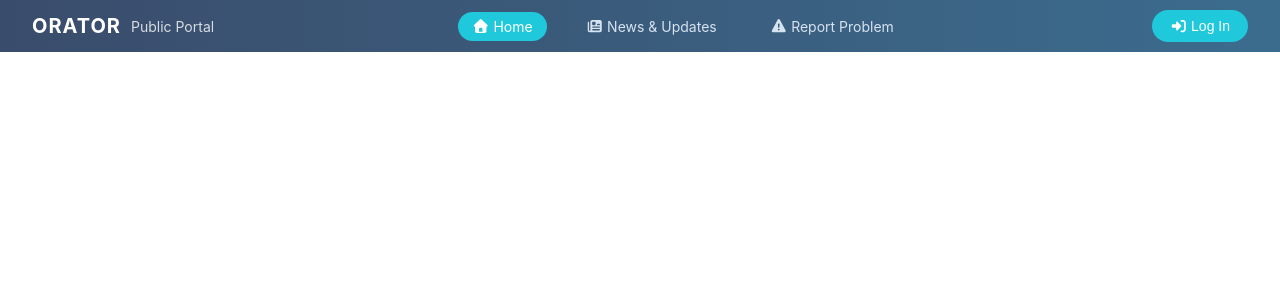
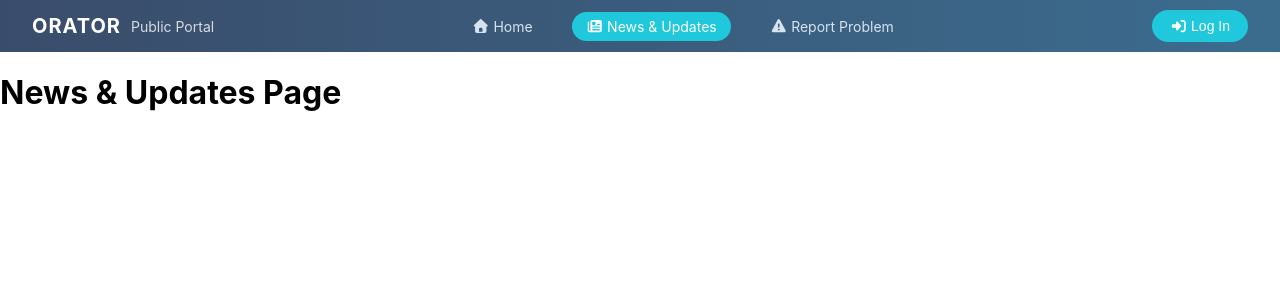
Before and after one commit to Junaid-Taqi/orator-public-portal, a React (Create React App) app: page /news in a window 1280 px wide. Shown: the top 300 px of the page. Built offline with nearby package versions, Linux system fonts and the light colour scheme.

Commit message:
inital commit

```diff
--- a/package.json
+++ b/package.json
@@ -12,6 +12,7 @@
     "@testing-library/user-event": "^13.5.0",
     "react": "^19.2.4",
     "react-dom": "^19.2.4",
+    "react-router-dom": "^7.13.0",
     "react-scripts": "5.0.1",
     "web-vitals": "^2.1.4"
   },
--- a/src/App.js
+++ b/src/App.js
@@ -1,11 +1,31 @@
-import logo from './logo.svg';
 import './App.css';
 import Header from './components/Header';
+import Home from './components/Home';
+import News from './components/News';
+import Report from './components/Report';
+import { Routes, Route } from 'react-router-dom';
+
+
+function Login() {
+  return (
+    <div className="page">
+      <h1>Log In</h1>
+    </div>
+  );
+}
 
 function App() {
   return (
     <div className="App">
-        <Header />
+      <Header />
+      <main>
+        <Routes>
+          <Route path="/" element={<Home />} />
+          <Route path="/news" element={<News />} />
+          <Route path="/report" element={<Report />} />
+          <Route path="/login" element={<Login />} />
+        </Routes>
+      </main>
     </div>
   );
 }
--- a/src/components/Header.js
+++ b/src/components/Header.js
@@ -1,4 +1,5 @@
 import React, { useState } from "react";
+import { NavLink, Link } from 'react-router-dom';
 
 import { FontAwesomeIcon } from "@fortawesome/react-fontawesome";
 import {
@@ -33,22 +34,24 @@ const Header = () => {
 
                 {/* Navigation */}
                 <nav className={`nav ${menuOpen ? "show" : ""}`}>
-                    <a href="#" className="nav-link active">
+                    <NavLink to="/" end className={({isActive})=>"nav-link" + (isActive? " active":"")} onClick={()=>setMenuOpen(false)}>
                         <FontAwesomeIcon icon={faHouse} /> Home
-                    </a>
-                    <a href="#" className="nav-link">
+                    </NavLink>
+                    <NavLink to="/news" className={({isActive})=>"nav-link" + (isActive? " active":"")} onClick={()=>setMenuOpen(false)}>
                         <FontAwesomeIcon icon={faNewspaper} /> News & Updates
-                    </a>
-                    <a href="#" className="nav-link">
+                    </NavLink>
+                    <NavLink to="/report" className={({isActive})=>"nav-link" + (isActive? " active":"")} onClick={()=>setMenuOpen(false)}>
                         <FontAwesomeIcon icon={faTriangleExclamation} /> Report Problem
-                    </a>
+                    </NavLink>
                 </nav>
 
                 {/* Login Button */}
                 <div className="login-btn">
-                    <button>
-                        <FontAwesomeIcon icon={faRightToBracket} /> Log In
-                    </button>
+                    <Link to="/login">
+                      <button>
+                          <FontAwesomeIcon icon={faRightToBracket} /> Log In
+                      </button>
+                    </Link>
                 </div>
 
             </div>
--- /dev/null
+++ b/src/components/Home.js
@@ -0,0 +1,8 @@
+const Home = () => {
+    return (
+        <div className="page">
+            <h1>Home Page</h1>
+        </div>
+    );
+}
+export default Home;
--- /dev/null
+++ b/src/components/News.js
@@ -0,0 +1,8 @@
+const News = () => {
+    return (
+        <div className="page">
+            <h1>News & Updates Page</h1>
+        </div>
+    );
+}
+export default News;
--- /dev/null
+++ b/src/components/Report.js
@@ -0,0 +1,8 @@
+const Report = () => {
+    return (
+        <div className="page">
+            <h1>Report Problem Page</h1>
+        </div>
+    );
+}
+export default Report;
--- a/src/index.js
+++ b/src/index.js
@@ -3,11 +3,14 @@ import ReactDOM from 'react-dom/client';
 import './index.css';
 import App from './App';
 import reportWebVitals from './reportWebVitals';
+import { BrowserRouter } from 'react-router-dom';
 
 const root = ReactDOM.createRoot(document.getElementById('root'));
 root.render(
   <React.StrictMode>
-    <App />
+    <BrowserRouter>
+      <App />
+    </BrowserRouter>
   </React.StrictMode>
 );
 
```
Also changed, not shown: 1 other file (tests, documents, lock files or other folders).
